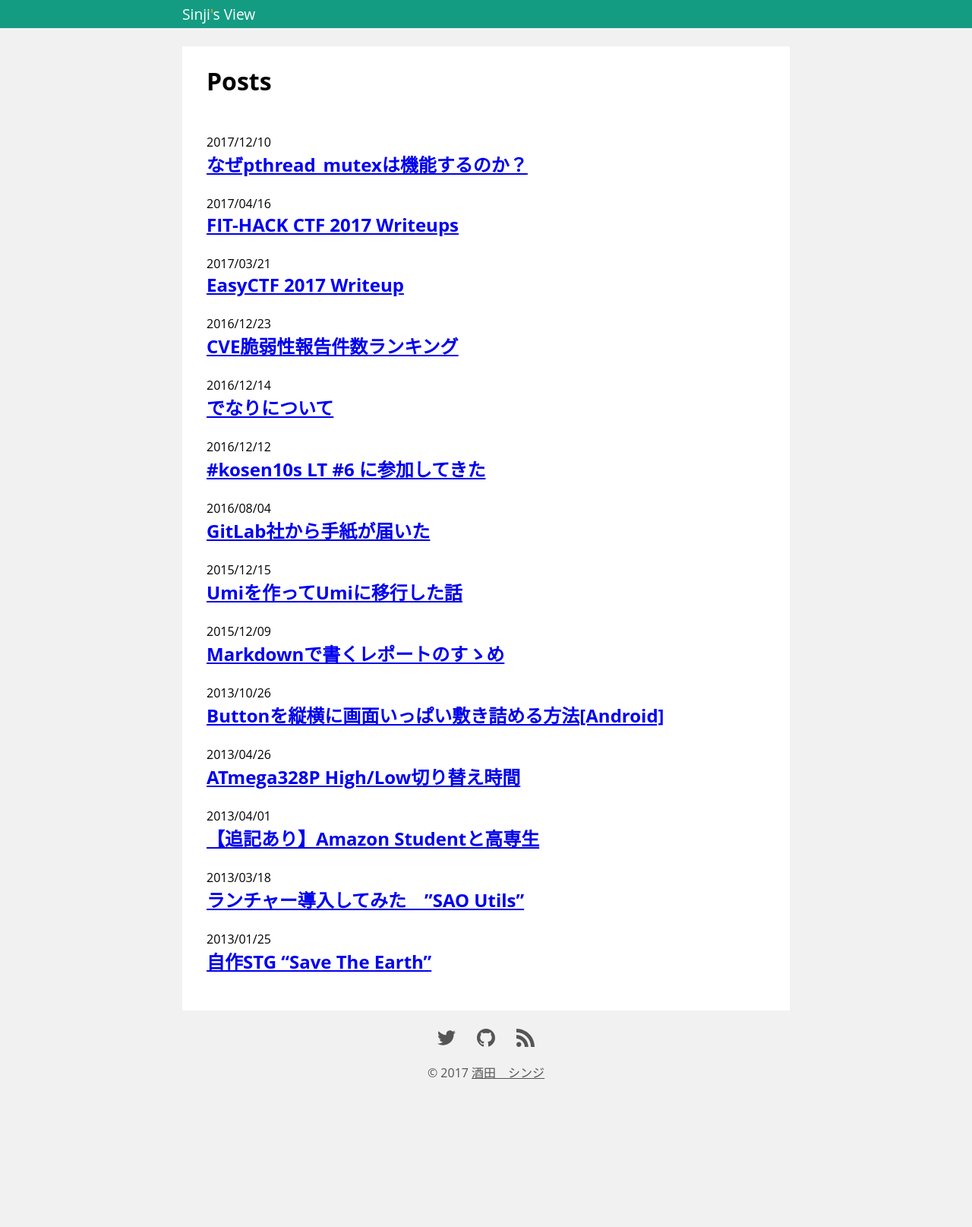
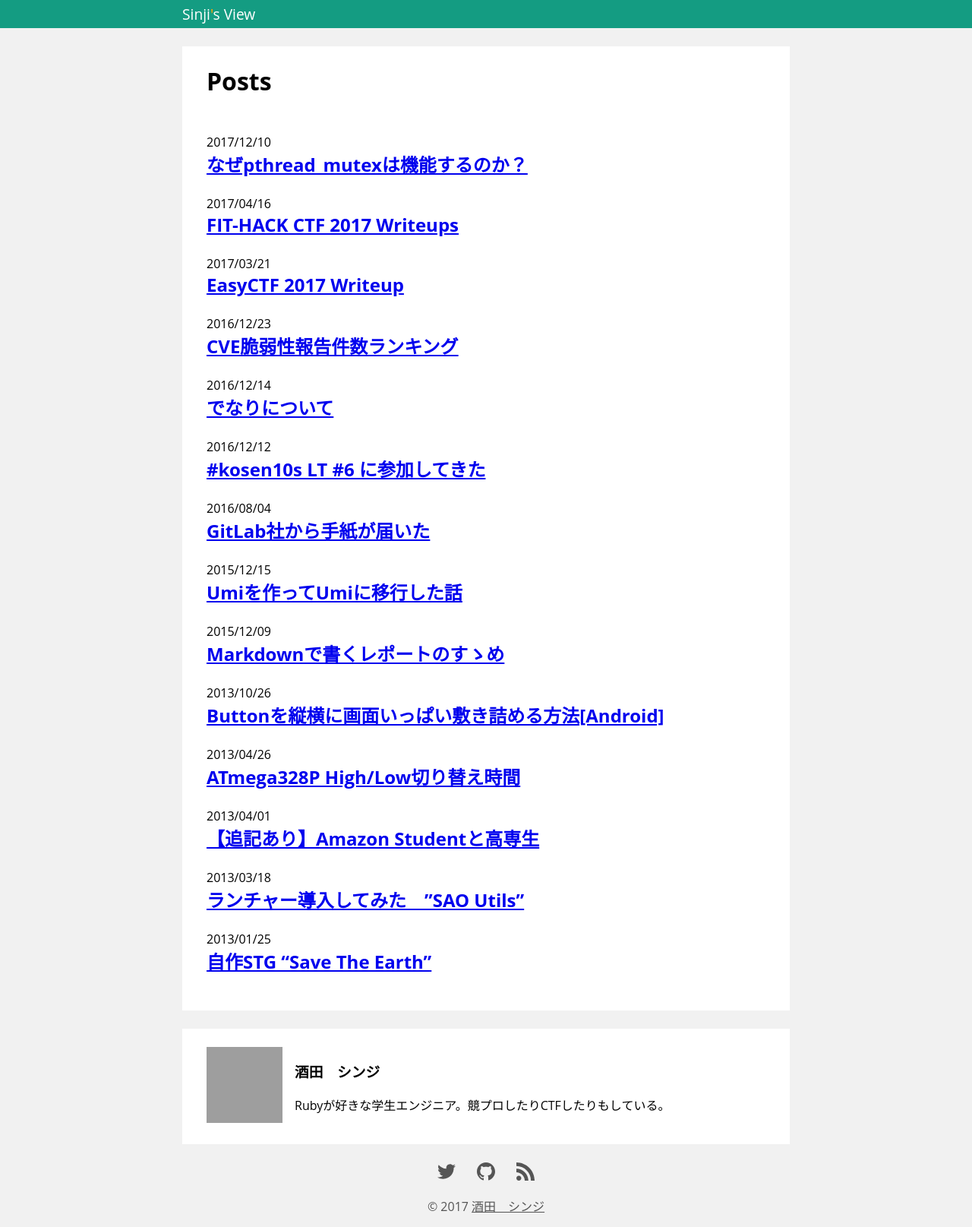
Before and after one commit to ysakasin/blog.sakasin.net, a Jekyll site: the page built from index.md, in a window 1280 px wide. Shown: the whole page at 76% size. Built offline with Jekyll 4.4.1, drawn with Linux system fonts in a browser that asks for light colours; before the commit the page ends 1439 px from its top, so only the background shows below that.

Commit message:
著者紹介

```diff
--- /dev/null
+++ b/_includes/author.html
@@ -0,0 +1,13 @@
+<style>
+  .author { display: flex; }
+  .author img { width: 100px; height: 100px; flex: 0; }
+  .author .description { flex: 1; padding-left: 1rem; }
+</style>
+
+<div class="author">
+  <img src="https://sakasin.net/image/icon_NKMR_YA.png">
+  <div class="description">
+    <h3>酒田　シンジ</h3>
+    <p>Rubyが好きな学生エンジニア。競プロしたりCTFしたりもしている。</p>
+  </div>
+</div>
--- a/_includes/base.css
+++ b/_includes/base.css
@@ -13,7 +13,7 @@ body {
   color: orange;
 }
 
-article.post, .home {
+article.post, .home, .author {
   background-color: #fff;
   max-width: 800px;
   padding: 1.5rem 2rem;
@@ -24,7 +24,7 @@ article.post, .home {
 }
 
 @media (max-width: 800px) {
-  article.post, .home {
+  article.post, .home, .author {
     margin-right: 1rem;
     margin-left: 1rem;
     padding-right: 1rem;
--- a/_layouts/home.html
+++ b/_layouts/home.html
@@ -31,3 +31,5 @@ h2 {
     {% endfor %}
   </ul>
 </div>
+
+{% include author.html %}
--- a/_layouts/post.html
+++ b/_layouts/post.html
@@ -15,6 +15,7 @@ layout: default
     <a href="http://b.hatena.ne.jp/entry/" class="hatena-bookmark-button" data-hatena-bookmark-layout="basic-label" data-hatena-bookmark-lang="ja" title="このエントリーをはてなブックマークに追加"><img src="https://b.st-hatena.com/images/entry-button/button-only@2x.png" alt="このエントリーをはてなブックマークに追加" width="20" height="20" style="border: none;" /></a><script type="text/javascript" src="https://b.st-hatena.com/js/bookmark_button.js" charset="utf-8" async="async"></script>
   </div>
 </article>
+{% include author.html %}
 <script>
 var cb = function() {
 var l = document.createElement('link'); l.rel = 'stylesheet';
```
